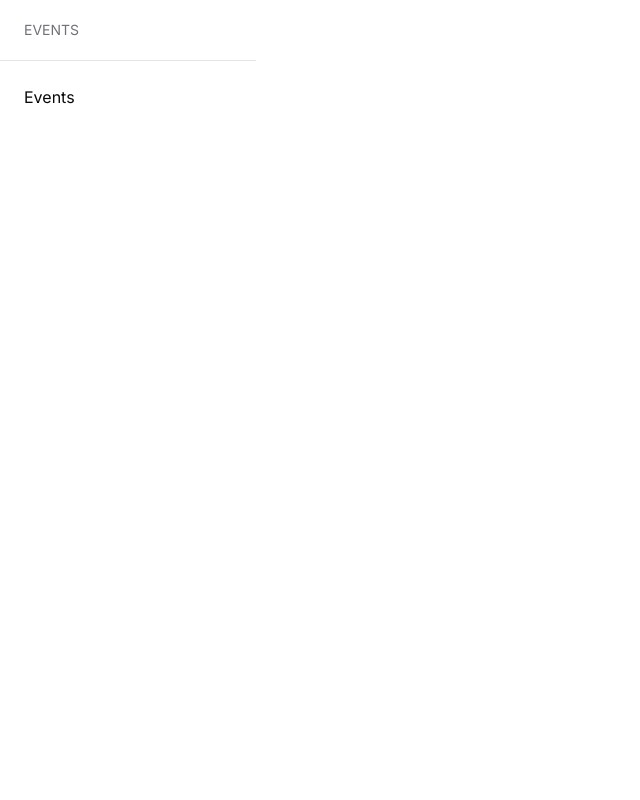
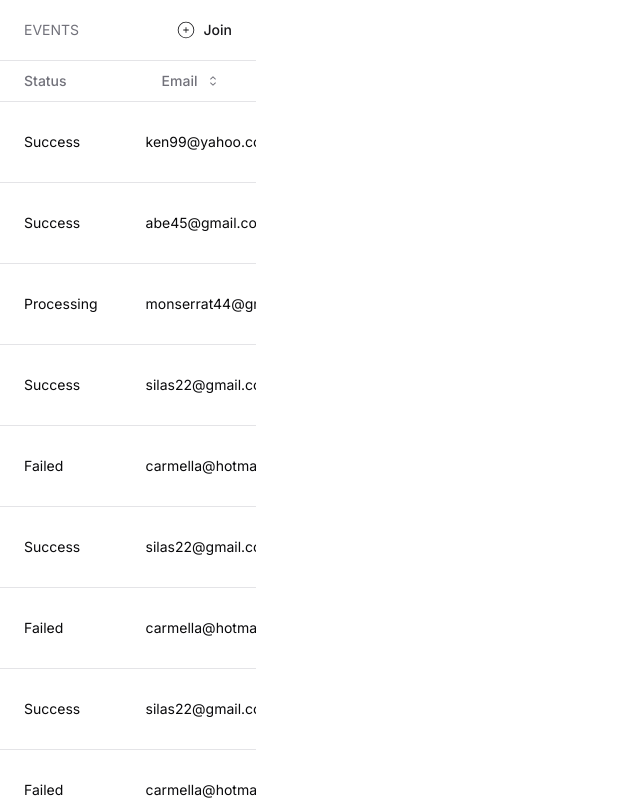
Before and after one commit to SammyFerreiraa/event-planify, a Next.js app: page /app/events in a window 1280 px wide. Shown: the top 800 px of the page, without its empty margins (0-640 px from the left). Built offline with nearby package versions, Linux system fonts and the light colour scheme; no server answers.

Commit message:
refactor:  settings and events pages

```diff
--- a/src/app/app/settings/_components/events-table.tsx
+++ b/src/app/app/events/_components/events-table.tsx
@@ -1,11 +1,7 @@
 'use client'
 
 import * as React from 'react'
-import {
-  CaretSortIcon,
-  ChevronDownIcon,
-  DotsHorizontalIcon,
-} from '@radix-ui/react-icons'
+import { CaretSortIcon, DotsHorizontalIcon } from '@radix-ui/react-icons'
 import {
   ColumnDef,
   ColumnFiltersState,
@@ -20,17 +16,14 @@ import {
 } from '@tanstack/react-table'
 
 import { Button } from '@/components/ui/button'
-import { Checkbox } from '@/components/ui/checkbox'
 import {
   DropdownMenu,
-  DropdownMenuCheckboxItem,
   DropdownMenuContent,
   DropdownMenuItem,
   DropdownMenuLabel,
   DropdownMenuSeparator,
   DropdownMenuTrigger,
 } from '@/components/ui/dropdown-menu'
-import { Input } from '@/components/ui/input'
 import {
   Table,
   TableBody,
@@ -78,34 +71,85 @@ const data: Payment[] = [
     status: 'failed',
     email: 'carmella@hotmail.com',
   },
+  {
+    id: '5kma53ae',
+    amount: 874,
+    status: 'success',
+    email: 'Silas22@gmail.com',
+  },
+  {
+    id: 'bhqecj4p',
+    amount: 721,
+    status: 'failed',
+    email: 'carmella@hotmail.com',
+  },
+  {
+    id: '5kma53ae',
+    amount: 874,
+    status: 'success',
+    email: 'Silas22@gmail.com',
+  },
+  {
+    id: 'bhqecj4p',
+    amount: 721,
+    status: 'failed',
+    email: 'carmella@hotmail.com',
+  },
+  {
+    id: '5kma53ae',
+    amount: 874,
+    status: 'success',
+    email: 'Silas22@gmail.com',
+  },
+  {
+    id: 'bhqecj4p',
+    amount: 721,
+    status: 'failed',
+    email: 'carmella@hotmail.com',
+  },
+  {
+    id: '5kma53ae',
+    amount: 874,
+    status: 'success',
+    email: 'Silas22@gmail.com',
+  },
+  {
+    id: 'bhqecj4p',
+    amount: 721,
+    status: 'failed',
+    email: 'carmella@hotmail.com',
+  },
+  {
+    id: '5kma53ae',
+    amount: 874,
+    status: 'success',
+    email: 'Silas22@gmail.com',
+  },
+  {
+    id: 'bhqecj4p',
+    amount: 721,
+    status: 'failed',
+    email: 'carmella@hotmail.com',
+  },
+  {
+    id: '5kma53ae',
+    amount: 874,
+    status: 'success',
+    email: 'Silas22@gmail.com',
+  },
+  {
+    id: 'bhqecj4p',
+    amount: 721,
+    status: 'failed',
+    email: 'carmella@hotmail.com',
+  },
 ]
 
 export const columns: ColumnDef<Payment>[] = [
   {
-    id: 'select',
-    header: ({ table }) => (
-      <Checkbox
-        checked={
-          table.getIsAllPageRowsSelected() ||
-          (table.getIsSomePageRowsSelected() && 'indeterminate')
-        }
-        onCheckedChange={(value) => table.toggleAllPageRowsSelected(!!value)}
-        aria-label="Select all"
-      />
-    ),
-    cell: ({ row }) => (
-      <Checkbox
-        checked={row.getIsSelected()}
-        onCheckedChange={(value) => row.toggleSelected(!!value)}
-        aria-label="Select row"
-      />
-    ),
-    enableSorting: false,
-    enableHiding: false,
-  },
-  {
     accessorKey: 'status',
     header: 'Status',
+
     cell: ({ row }) => (
       <div className="capitalize">{row.getValue('status')}</div>
     ),
@@ -200,51 +244,15 @@ export function EventsTable() {
   })
 
   return (
-    <div className="w-full">
-      <div className="flex items-center py-4">
-        <Input
-          placeholder="Filter emails..."
-          value={(table.getColumn('email')?.getFilterValue() as string) ?? ''}
-          onChange={(event) =>
-            table.getColumn('email')?.setFilterValue(event.target.value)
-          }
-          className="max-w-sm"
-        />
-        <DropdownMenu>
-          <DropdownMenuTrigger asChild>
-            <Button variant="outline" className="ml-auto">
-              Columns <ChevronDownIcon className="ml-2 h-4 w-4" />
-            </Button>
-          </DropdownMenuTrigger>
-          <DropdownMenuContent align="end">
-            {table
-              .getAllColumns()
-              .filter((column) => column.getCanHide())
-              .map((column) => {
-                return (
-                  <DropdownMenuCheckboxItem
-                    key={column.id}
-                    className="capitalize"
-                    checked={column.getIsVisible()}
-                    onCheckedChange={(value) =>
-                      column.toggleVisibility(!!value)
-                    }
-                  >
-                    {column.id}
-                  </DropdownMenuCheckboxItem>
-                )
-              })}
-          </DropdownMenuContent>
-        </DropdownMenu>
-      </div>
-      <div className="rounded-md border">
+    <div className="flex h-full w-full flex-col justify-between">
+      <div className="">
         <Table>
-          <TableHeader>
+          <TableHeader className="">
             {table.getHeaderGroups().map((headerGroup) => (
               <TableRow key={headerGroup.id}>
                 {headerGroup.headers.map((header) => {
                   return (
-                    <TableHead key={header.id}>
+                    <TableHead className="px-6" key={header.id}>
                       {header.isPlaceholder
                         ? null
                         : flexRender(
@@ -265,7 +273,7 @@ export function EventsTable() {
                   data-state={row.getIsSelected() && 'selected'}
                 >
                   {row.getVisibleCells().map((cell) => (
-                    <TableCell key={cell.id}>
+                    <TableCell className="p-6" key={cell.id}>
                       {flexRender(
                         cell.column.columnDef.cell,
                         cell.getContext(),
@@ -287,10 +295,14 @@ export function EventsTable() {
           </TableBody>
         </Table>
       </div>
-      <div className="flex items-center justify-end space-x-2 py-4">
+      <div className="flex items-center justify-end  border-t  p-6">
         <div className="flex-1 text-sm text-muted-foreground">
           {table.getFilteredSelectedRowModel().rows.length} of{' '}
           {table.getFilteredRowModel().rows.length} row(s) selected.
+        </div>
+        <div className="mr-7 text-sm font-semibold">
+          Page {table.getState().pagination.pageIndex + 1} of{' '}
+          {table.getPageCount()}
         </div>
         <div className="space-x-2">
           <Button
--- a/src/app/app/events/page.tsx
+++ b/src/app/app/events/page.tsx
@@ -1,13 +1,20 @@
-import DashboardPage from '@/components/dashboard/page'
+import { DashboardPage } from '@/components/dashboard/page'
+import { EventsTable } from './_components/events-table'
+import { Button } from '@/components/ui/button'
+import { CiCirclePlus } from 'react-icons/ci'
 
 export default function Events() {
   return (
-    <DashboardPage>
+    <DashboardPage className="flex max-h-screen flex-col">
       <DashboardPage.Header>
         <DashboardPage.Header.Title>Events</DashboardPage.Header.Title>
+        <Button className="h-fit p-0" variant={'link'}>
+          <CiCirclePlus className="mr-2 h-5 w-5" />
+          Join
+        </Button>
       </DashboardPage.Header>
-      <DashboardPage.Main>
-        <div>Events</div>
+      <DashboardPage.Main className="flex-1 p-0">
+        <EventsTable />
       </DashboardPage.Main>
     </DashboardPage>
   )
--- a/src/app/app/settings/page.tsx
+++ b/src/app/app/settings/page.tsx
@@ -1,5 +1,4 @@
 import DashboardPage from '@/components/dashboard/page'
-import { EventsTable } from './_components/events-table'
 
 export default function Settings() {
   return (
@@ -8,7 +7,7 @@ export default function Settings() {
         <DashboardPage.Header.Title>Settings</DashboardPage.Header.Title>
       </DashboardPage.Header>
       <DashboardPage.Main>
-        <EventsTable />
+        <div className="flex flex-col space-y-6"></div>
       </DashboardPage.Main>
     </DashboardPage>
   )
```
